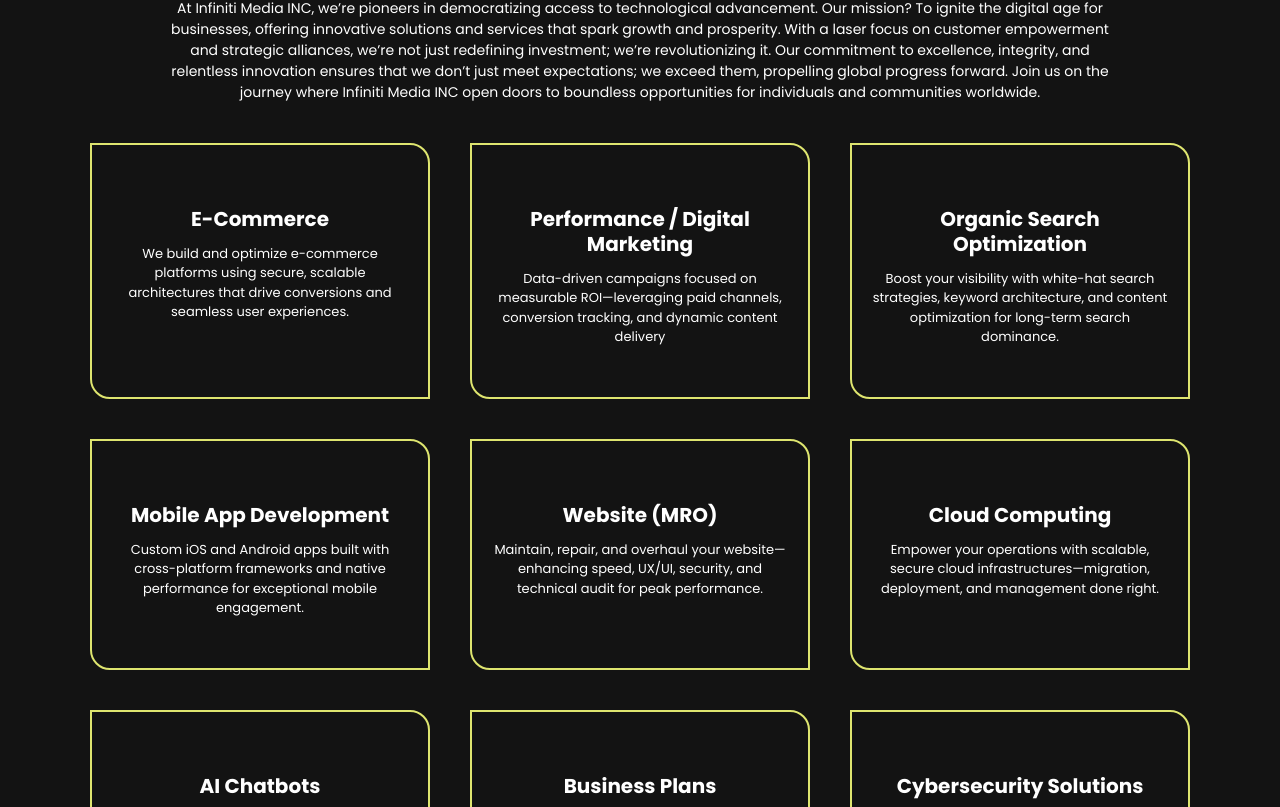
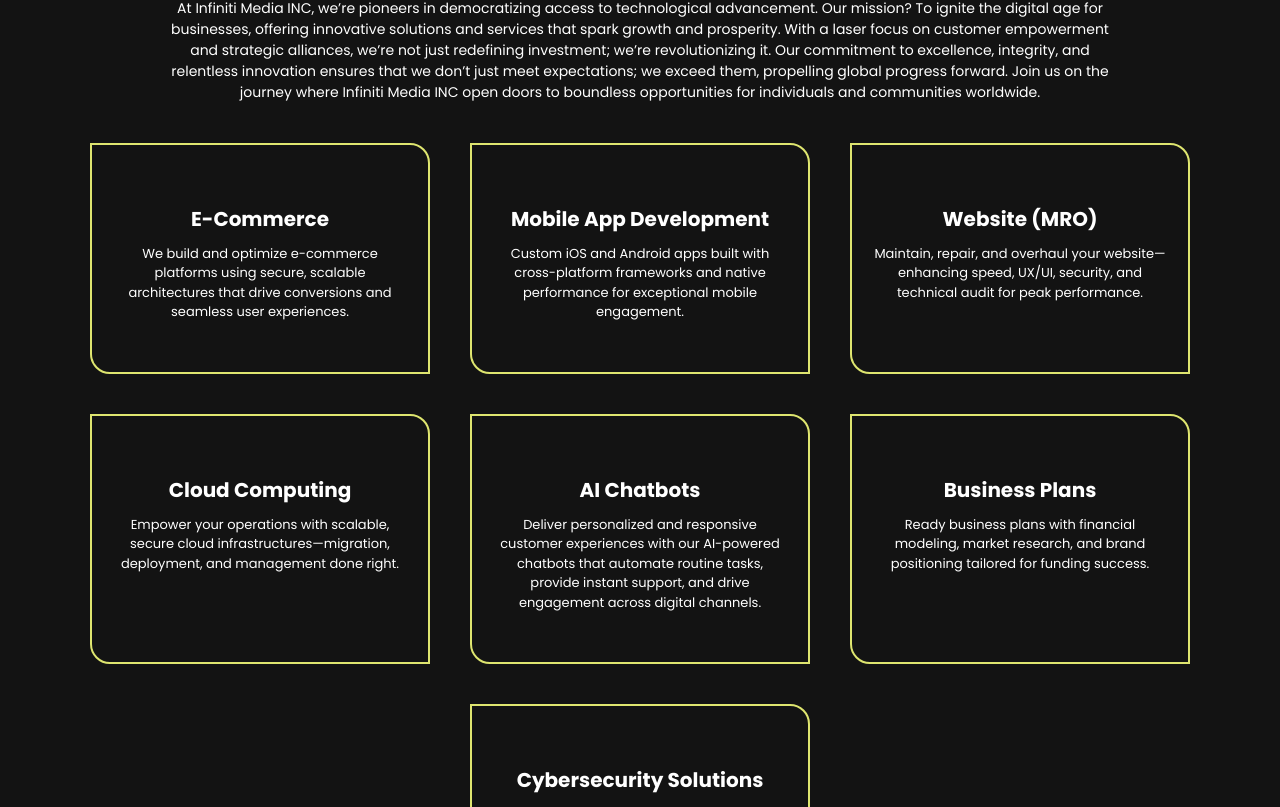
Before and after one commit to crystalliteCustomTeam/NewMediaInc, a Next.js app: page / in a window 1280 px wide. Shown: the part 912-1719 px from the top of the page. Built offline with nearby package versions, Linux system fonts and the light colour scheme.

Commit message:
Remove 2 Services

```diff
--- a/src/app/page.js
+++ b/src/app/page.js
@@ -29,12 +29,12 @@
                   [Icon1,
                     "E-Commerce",
                     "We build and optimize e-commerce platforms using secure, scalable architectures that drive conversions and seamless user experiences."],
-                  [Icon2,
-                    "Performance / Digital Marketing",
-                    "Data-driven campaigns focused on measurable ROI—leveraging paid channels, conversion tracking, and dynamic content delivery"],
-                  [Icon3,
-                    "Organic Search Optimization",
-                    "Boost your visibility with white-hat search strategies, keyword architecture, and content optimization for long-term search dominance."],
+                  // [Icon2,
+                  //   "Performance / Digital Marketing",
+                  //   "Data-driven campaigns focused on measurable ROI—leveraging paid channels, conversion tracking, and dynamic content delivery"],
+                  // [Icon3,
+                  //   "Organic Search Optimization",
+                  //   "Boost your visibility with white-hat search strategies, keyword architecture, and content optimization for long-term search dominance."],
                   [Icon4,
                     "Mobile App Development",
                     "Custom iOS and Android apps built with cross-platform frameworks and native performance for exceptional mobile engagement."],
@@ -54,7 +54,7 @@
                     "Cybersecurity Solutions",
                     "Protect your valuable digital assets and safeguard your business from evolving cyber threats with our comprehensive cybersecurity solutions."]
                 ].map(([img, title, desc], i) => (
-                  <div key={i} className="border-2 transition-all duration-200 ease-in-out group hover:border-[#484848] border-[#dee56f] md:rounded-[0_20px_0_20px] rounded-[20px] p-[50px_20px] text-center text-white">
+                  <div key={i} className="border-2 transition-all duration-200 ease-in-out group hover:border-[#484848] border-[#dee56f] md:rounded-[0_20px_0_20px] rounded-[20px] p-[50px_20px] text-center text-white lg:last:col-start-2">
                     {/* <div className="border border-[#dee56f w-max mx-auto p-5 rounded-full">
                       <Image src={img} alt="icons" width={40} height={40} className="block mx-auto brightness-0 invert group-hover:invert-[.2] group-hover:brightness-[.1]" draggable={false} />
                     </div> */}
```
